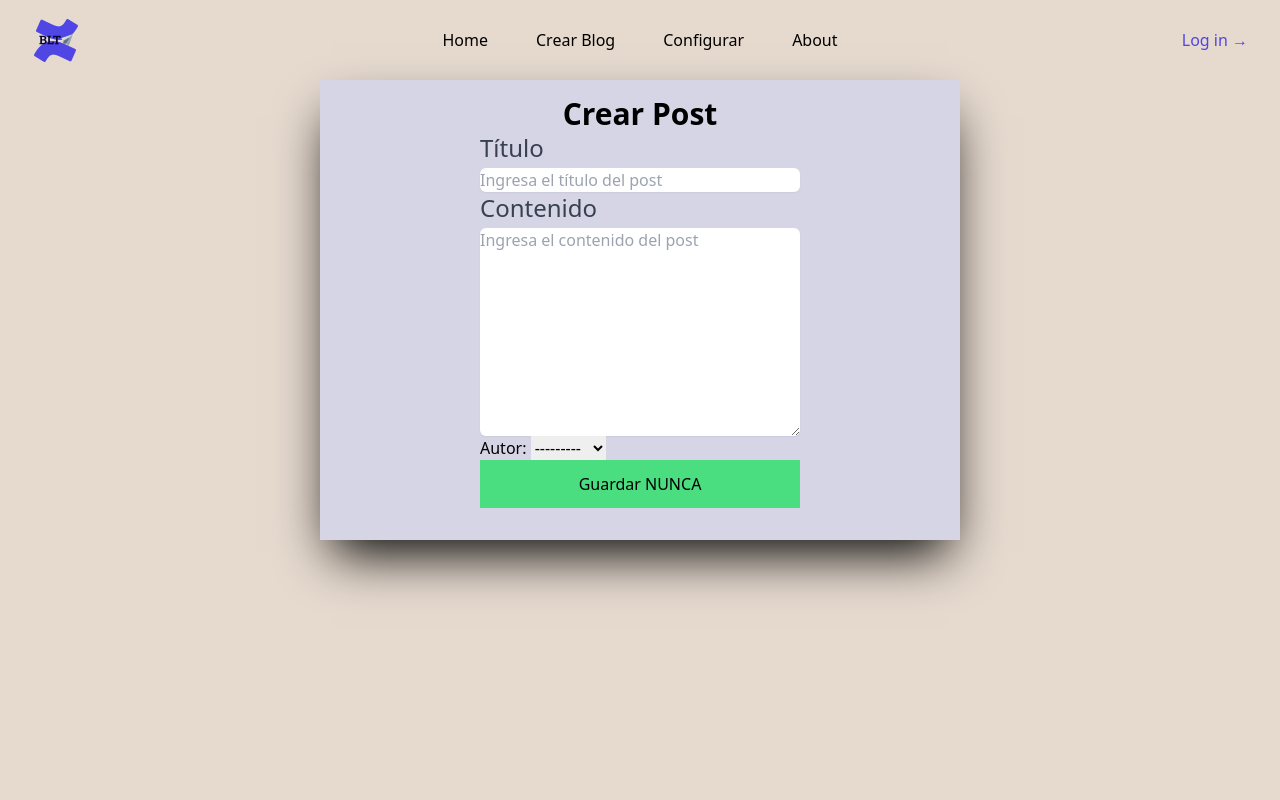
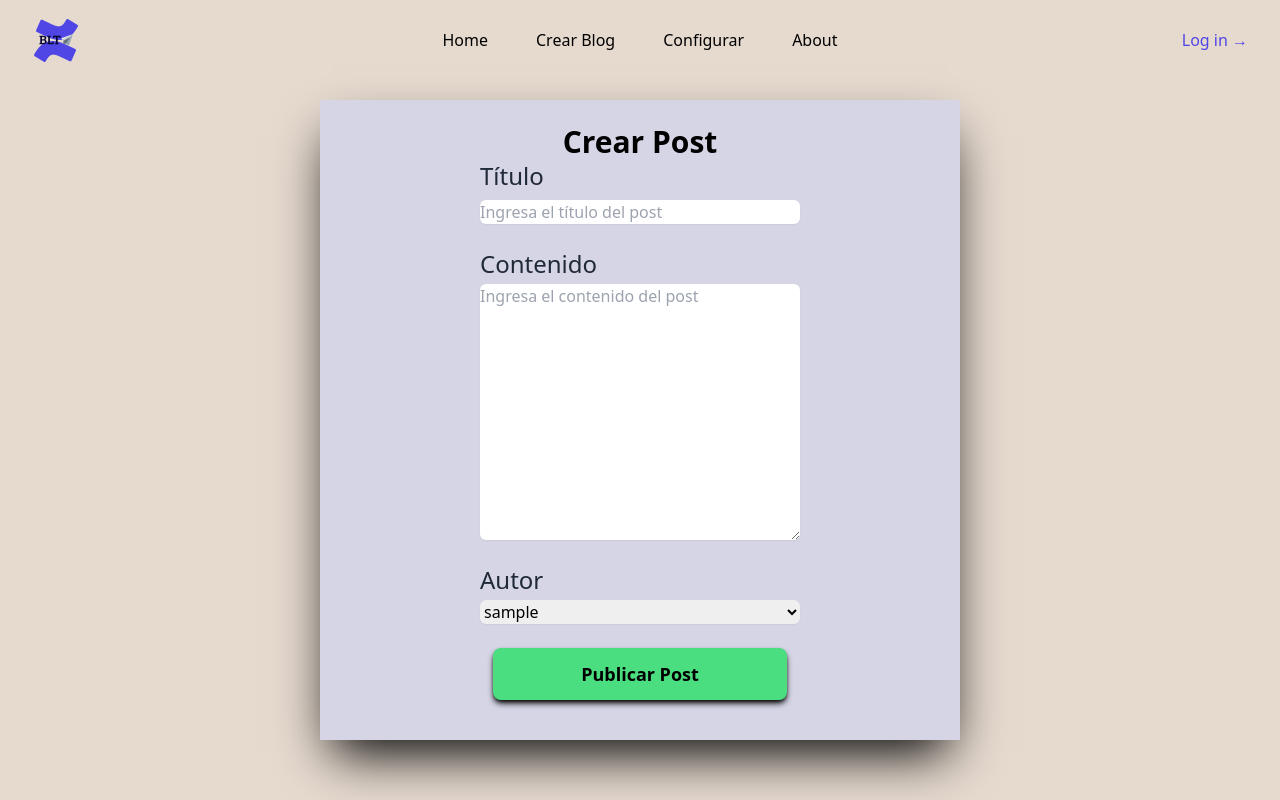
Before and after one commit to iesusdavila/blog-noticias, a Django app: page /crear/ in a window 1280 px wide. Run offline with Django 4.2, Linux system fonts and the light colour scheme; tables that the repository leaves empty hold one stand-in row (values such as "Sample post"); some libraries are stand-ins or nearby versions.

Commit message:
Ventana de crear blog diseno completo

```diff
--- a/posts/views.py
+++ b/posts/views.py
@@ -1,6 +1,6 @@
 from django.shortcuts import render, get_object_or_404, redirect
 from django.views.generic import ListView, DetailView, CreateView, UpdateView, DeleteView
-from .models import Post, Comentario, Visualizacion, Like
+from .models import Post, Comentario, Visualizacion, Like, Usuario
 from .forms import PostFormulario, ComentarioFormulario
 
 class VistaListaPosts(ListView):
@@ -38,6 +38,8 @@ class VistaCreaPost(CreateView):
     def get_context_data(self, **kwargs):
         context = super().get_context_data(**kwargs)
         context["view_type"] = "Crear"
+        context['autores'] = Usuario.objects.all()
+        context['autor_seleccionado'] = self.request.GET.get('autor')
         return context
 
 
--- a/templates/posts/post_create.html
+++ b/templates/posts/post_create.html
@@ -1,41 +1,51 @@
 {% extends "base.html" %} {% load static %} {% block content %}
-<div class="mx-6 xl:mx-80 px-40 py-4 bg-indigo-200/50 shadow-2xl shadow-black">
+<div class="mx-6 xl:mx-80 px-40 py-6 mt-5 bg-indigo-200/50 shadow-2xl shadow-black">
   <h1 class="text-center text-3xl font-semibold">{{ view_type }} Post</h1>
   <form method="post" enctype="multipart/form-data">
     {% csrf_token %}
     <div class="form-group">
       <label
         for="{{ form.titulo.id_for_label }}"
-        class="text-2xl font-medium text-gray-700"
+        class="text-2xl font-medium text-gray-800"
         >Título</label
       >
       <input
         type="text"
         name="{{ form.titulo.name }}"
         id="{{ form.titulo.id_for_label }}"
-        class="form-control rounded-md shadow-sm mt-1 block w-full"
+        class="form-control rounded-md shadow-sm block w-full mt-2 mb-2 focus:ring-green-500"
         placeholder="Ingresa el título del post"
         value="{{ form.titulo.value|default:'' }}"
       />
     </div>
-    <div class="form-group">
+    <div class="form-group mt-6 mb-6">
       <label
         for="{{ form.contenido.id_for_label }}"
-        class="text-2xl font-medium text-gray-700"
+        class="text-2xl font-medium text-gray-800"
         >Contenido</label
       >
       <textarea
         type="text"
         name="{{ form.contenido.name }}"
         id="{{ form.contenido.id_for_label }}"
-        class="form-control rounded-md shadow-sm mt-1 block w-full h-52"
+        class="form-control rounded-md shadow-sm mt-1 block w-full h-64 focus:ring-green-500"
         placeholder="Ingresa el contenido del post"
         value="{{ form.contenido.value|default:'' }}"
       ></textarea>
     </div>
-    <div class="">{{ form.autor.label_tag }} {{ form.autor }}</div>
-    <button type="submit" class="w-full py-3 bg-green-400">
-      Guardar NUNCA
+    <div class="form-group mb-6">
+            <label for="{{ form.autor.id_for_label }}" class="text-2xl font-medium text-gray-800">Autor</label>
+            <select name="{{ form.autor.name }}" id="{{ form.autor.id_for_label }}"
+            class="form-control rounded-md shadow-sm mt-1 block w-full focus:ring-green-500 ">
+            {% for autor in autores %}
+                  <option value="{{ autor.id }}" {% if autor.id|stringformat:"s" == autor_seleccionado|stringformat:"s" %}selected{% endif %}>
+                        {{ autor }}
+                  </option>
+            {% endfor %}
+            </select>
+    </div>
+    <button type="submit" class="w-11/12 py-3 bg-green-400 text-lg font-semibold rounded-lg shadow-md shadow-black block mx-auto">
+      Publicar Post
     </button>
   </form>
 </div>
```
